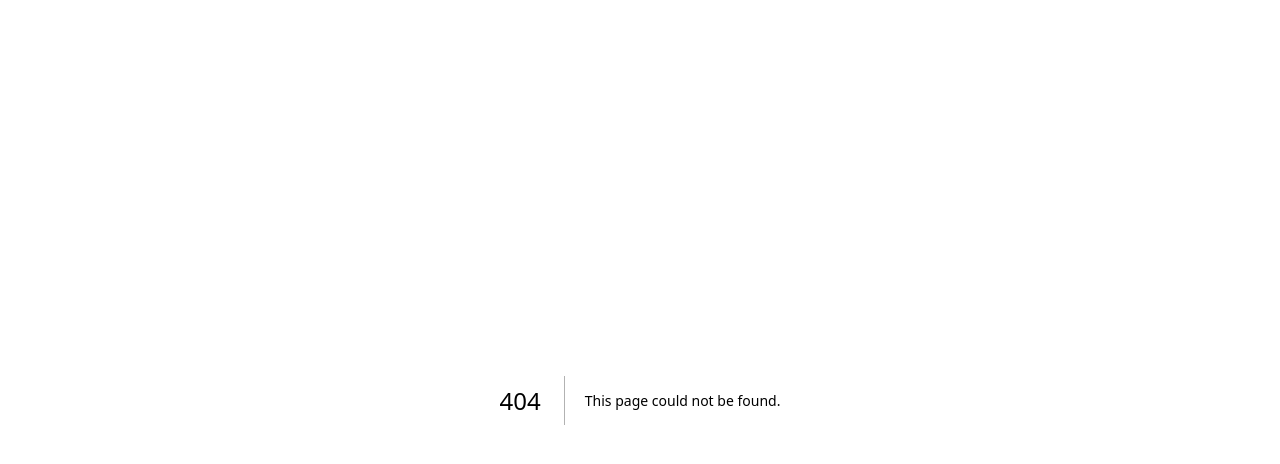
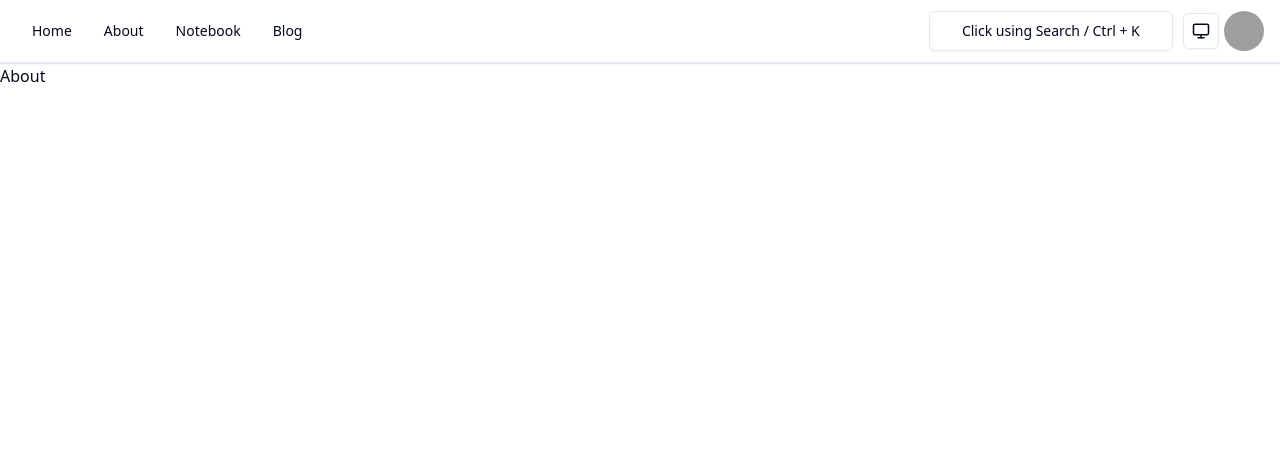
Before and after one commit to zhouxw-zeng/editor-demo, a Next.js app: page /about in a window 1280 px wide. Before the commit this address had no page. Shown: the top 464 px of the page. Built offline with nearby package versions, Linux system fonts and the light colour scheme; grey boxes are pictures that could not be loaded.

Commit message:
feat: layout 文件配置

```diff
--- /dev/null
+++ b/src/app/about/page.tsx
@@ -0,0 +1,7 @@
+export default function About () {
+  return (
+    <h1>
+      About
+    </h1>
+  )
+}
--- /dev/null
+++ b/src/app/blog/page.tsx
@@ -0,0 +1,7 @@
+const Blog = () => {
+  return (
+    <h1>Blog</h1>
+  )
+}
+
+export default Blog
--- a/src/app/layout.tsx
+++ b/src/app/layout.tsx
@@ -40,9 +40,9 @@ import 'katex/dist/katex.min.css';
 import type { Metadata, Viewport } from "next";
 import { type ReactNode } from "react";
 import { Providers } from "@/layouts/providers";
-
 const title = "Editor Demo";
 const description = "This is a Editor demo";
+import HeaderMenu from "@/layouts/header/Menu"
 
 export const metadata: Metadata = {
   title,
@@ -63,7 +63,12 @@ export default function RootLayout({ children }: { children: ReactNode }) {
   return (
     <html lang="cn" suppressHydrationWarning>
       <body>
-        <Providers>{children}</Providers>
+        <Providers >
+          <HeaderMenu/>
+          <div className="pt-16 box-content">
+            {children}
+          </div>
+          </Providers>
       </body>
     </html>
   );
--- /dev/null
+++ b/src/app/notebook/page.tsx
@@ -0,0 +1,9 @@
+const Notebook = () => {
+  return (
+    <div className="h-full">
+      <h1>NoteBook</h1>
+    </div>
+  )
+}
+
+export default Notebook
--- a/src/app/page.tsx
+++ b/src/app/page.tsx
@@ -1,17 +1,9 @@
 import Image from "next/image";
 
-import HeaderMenu from "@/layouts/header/Menu"
 
 export default function Page() {
   return (
-    <div className="">
-      <HeaderMenu />
-      {/* <div className="mt-20 w-full h-full bg-red-800">
-        <div className="fixed bottom-0 w-full h-10 ">
-          nihao
-        </div>
-      </div> */}
-      {/* <div className="grid grid-rows-[20px_1fr_20px] items-center justify-items-center min-h-screen p-8 pb-20 gap-16 sm:p-20 font-[family-name:var(--font-geist-sans)] bg-green-50">
+    <div className="grid grid-rows-[20px_1fr_20px] items-center justify-items-center p-8 pb-20 gap-16 sm:p-20 font-[family-name:var(--font-geist-sans)]">
       <main className="flex flex-col gap-8 row-start-2 items-center sm:items-start">
         <Image
           className="dark:invert"
@@ -105,7 +97,6 @@ export default function Page() {
           Go to nextjs.org →
         </a>
       </footer>
-      </div> */}
     </div>
   );
 }
```
Lines whose indentation alone changed are shown as unchanged.
